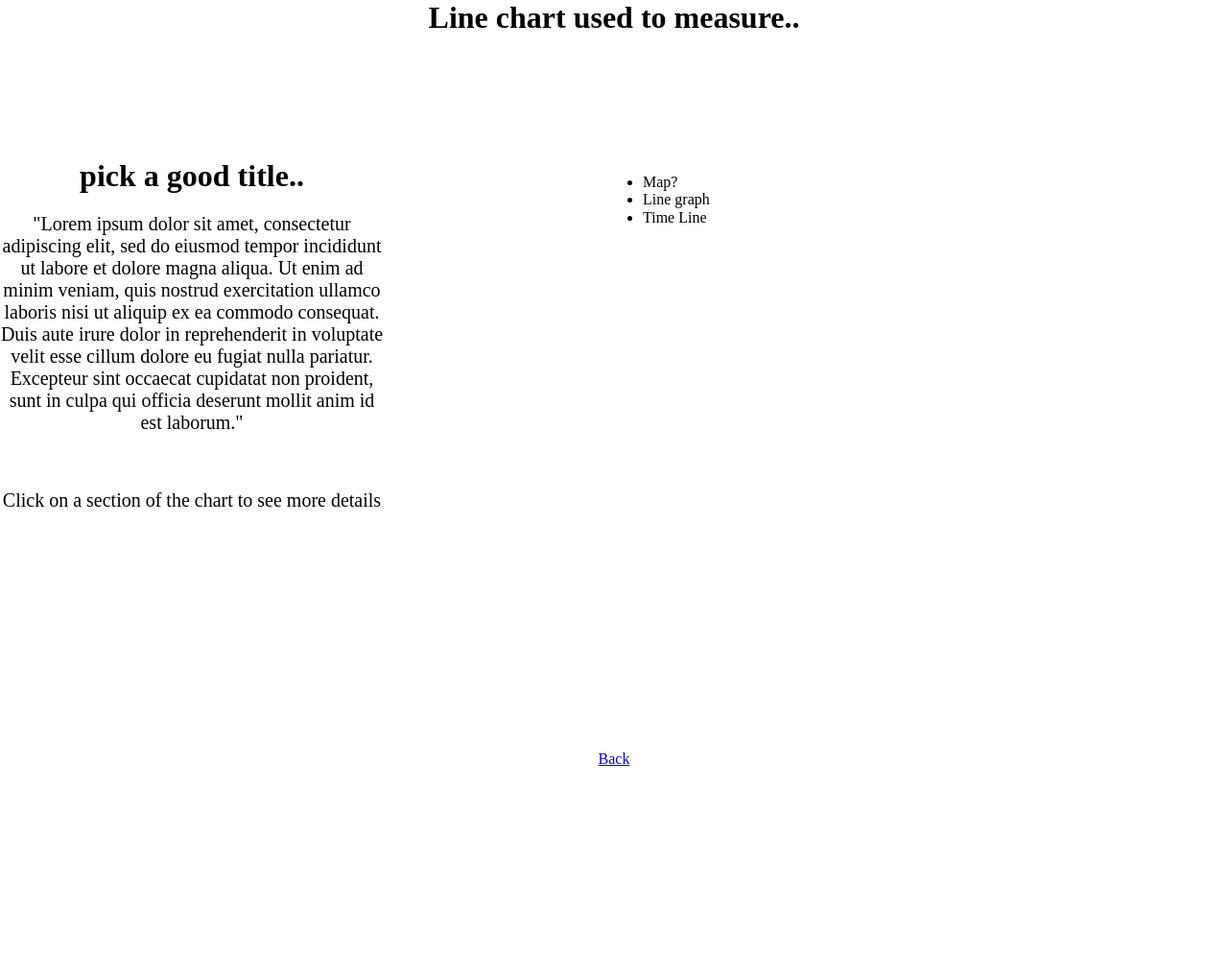
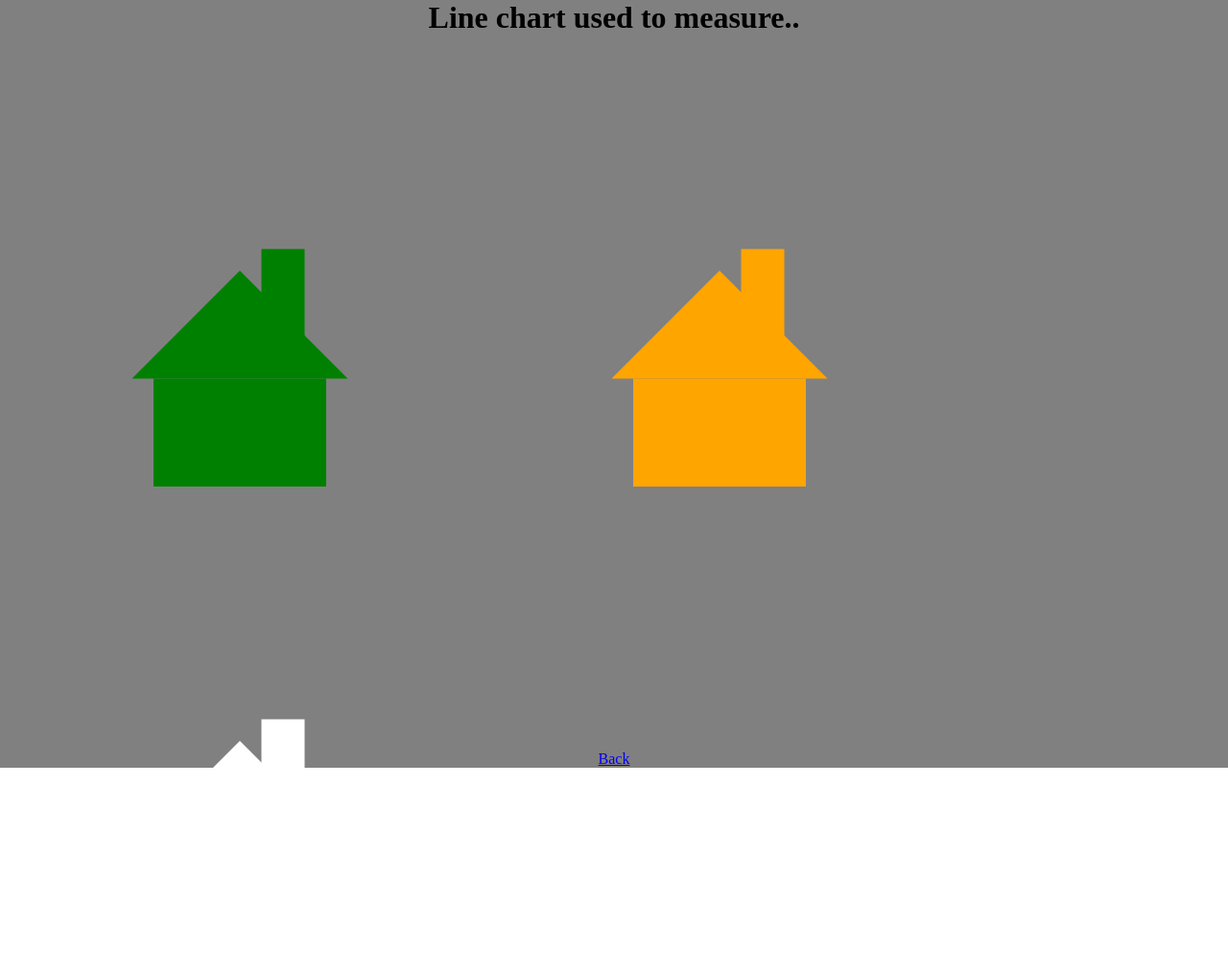
Before and after one commit to AdrianDavidson/d3_Homelessness_piechart, a plain HTML site: page linechart.html in a window 1280 px wide. Shown: the whole page at 96% size. Before the commit the page ends 800 px from the top, so only its background shows below. Drawn offline with nearby package versions, Linux system fonts and the light colour scheme.

Commit message:
added house svg's

```diff
--- a/linechart.html
+++ b/linechart.html
@@ -6,37 +6,58 @@
   <title>Line Chart</title>
   <link href="//cdnjs.cloudflare.com/ajax/libs/normalize/3.0.1/normalize.min.css" rel="stylesheet" data-semver="3.0.1"
     data-require="normalize@*" />
-    <link rel="stylesheet" type="text/css" href="../stylesheet.css">
+  <link rel="stylesheet" type="text/css" href="../stylesheet.css">
 
 </head>
 
 <body>
+
+<div id ="backcolor">
   <h1>Line chart used to measure..</h1>
-  <div id="ph">
-      <ul>
-          <li>Map?</li>
-          <li>Line graph</li>
-          <li>Time Line</li>
-      </ul>
+  <div class="row">
+    <div class="house">
+      <svg width="460" height="450" viewBox="0 0 200 200" class="house">
+        <g>
+          <rect fill="green" width="20" height="50" x="110" y="90" />
+          <polygon fill="green" points="100,100 150,150 50,150" />
+
+          <rect fill="green" width="80" height="50" x="60" y="150" />
+        </g>
+      </svg>
+    </div>
+
+    <div class="house">
+      <svg width="460" height="450" viewBox="0 0 200 200" class="house">
+        <g>
+          <rect fill="orange" width="20" height="50" x="110" y="90" />
+          <polygon fill="orange" points="100,100 150,150 50,150" />
+
+          <rect fill="orange" width="80" height="50" x="60" y="150" />
+        </g>
+      </svg>
+    </div>
+
+    <div class="house">
+      <svg width="460" height="450" viewBox="0 0 200 200" class="house">
+        <g>
+          <rect fill="white" width="20" height="50" x="110" y="90" />
+          <polygon fill="white" points="100,100 150,150 50,150" />
+
+          <rect fill="white" width="80" height="50" x="60" y="150" />
+        </g>
+      </svg>
+    </div>
   </div>
-  <div class="chartexp">
-    <h1>pick a good title..</h1>
-    <p>"Lorem ipsum dolor sit amet, consectetur adipiscing elit, sed do eiusmod tempor incididunt ut labore
-      et dolore magna aliqua. Ut enim ad minim veniam, quis nostrud exercitation ullamco laboris nisi ut
-      aliquip ex ea commodo consequat. Duis aute irure dolor in reprehenderit in voluptate velit esse cillum
-      dolore eu fugiat nulla pariatur. Excepteur sint occaecat cupidatat non proident, sunt in culpa qui officia
-      deserunt mollit anim id est laborum."</p>
 
-    </br>
-    <p>Click on a section of the chart to see more details</p>
+</div>
+  </div>
 
-  </div>
 
   <div id="linechart"></div>
 
   <div class="manipulate" align="center">
-      <a href="../barchart.html">Back</a>
-    </div>
+    <a href="../barchart.html">Back</a>
+  </div>
   <script data-require="d3@*" data-semver="3.4.6" src="//cdnjs.cloudflare.com/ajax/libs/d3/3.4.6/d3.min.js"></script>
 
 </body>
--- a/stylesheet.css
+++ b/stylesheet.css
@@ -81,3 +81,13 @@ select {
     float: right;
     margin-top: 10%;
   }
+  .house {
+    float: left;
+    padding: 10px;
+    text-align: center;
+  }
+  #backcolor{
+    background-color: grey;
+    height: 100vh;
+    z-index: -1;
+  }
```
Also changed, not shown: barchart.html (+1 -1 lines).
